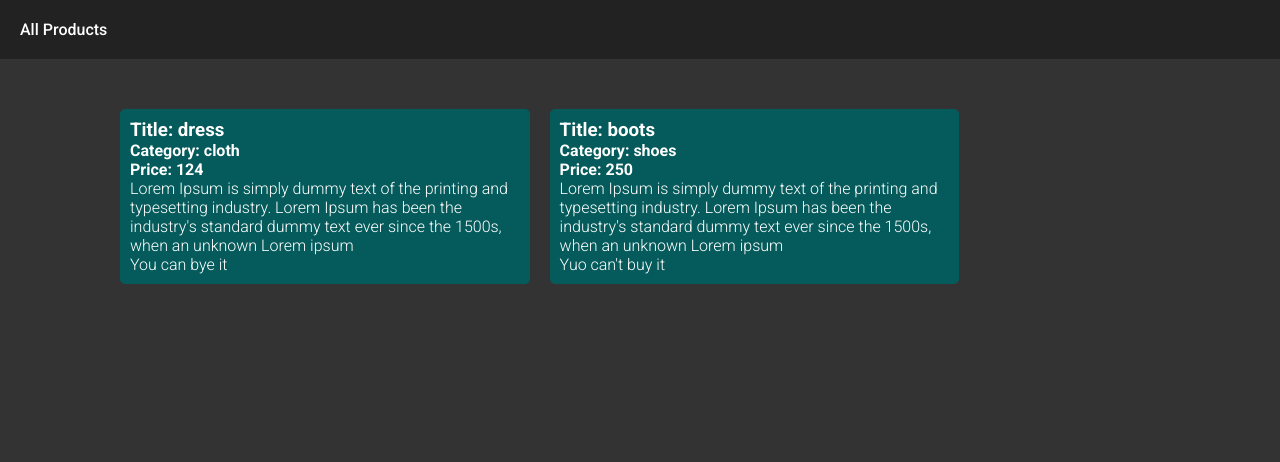
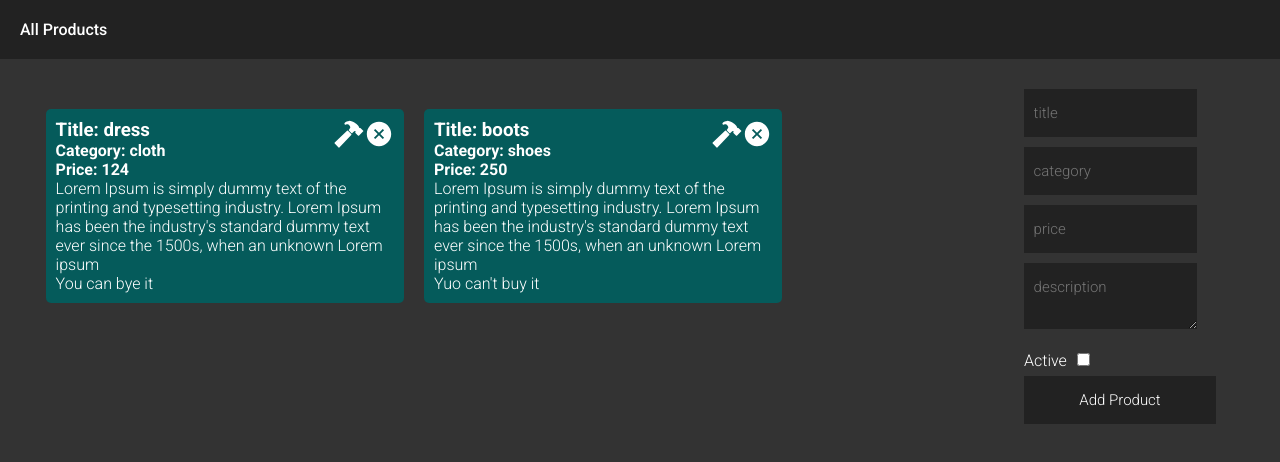
Before and after one commit to max221088/react-start-learn, a React (Create React App) app: page / in a window 1280 px wide. Shown: the top 462 px of the page. Built offline with nearby package versions, Linux system fonts and the light colour scheme.

Commit message:
lesson 8 form, state, setState

```diff
--- a/package.json
+++ b/package.json
@@ -8,6 +8,7 @@
     "@testing-library/user-event": "^13.5.0",
     "react": "^18.2.0",
     "react-dom": "^18.2.0",
+    "react-icons": "^4.10.1",
     "react-scripts": "5.0.1",
     "web-vitals": "^2.1.4"
   },
--- a/src/App.js
+++ b/src/App.js
@@ -1,20 +1,51 @@
 import React from "react"
 import Header from "./components/header"
 import Products from "./components/products"
+import AddProduct from "./components/addProduct"
 
 class app extends React.Component {
+  constructor (props) {
+		super (props)
+		this.state = {
+			products: [
+				{
+					id: 1,
+					title: "dress",
+					category: "cloth",
+					price: "124",
+					active: true,
+					description: "Lorem Ipsum is simply dummy text of the printing and typesetting industry. Lorem Ipsum has been the industry's standard dummy text ever since the 1500s, when an unknown Lorem ipsum "
+				},
+				{
+					id: 2,
+					title: "boots",
+					category: "shoes",
+					price: "250",
+					active: false,
+					description: "Lorem Ipsum is simply dummy text of the printing and typesetting industry. Lorem Ipsum has been the industry's standard dummy text ever since the 1500s, when an unknown Lorem ipsum "
+				}
+			]
+		}
+		this.addProduct = this.addProduct.bind(this)
+	}
 
   render () {
     return (
       <div>
         <Header/>
         <main>
-          <Products/>
+          <Products products={this.state.products}/>
         </main>
-        <aside></aside>
+        <aside>
+					<AddProduct onAdd={this.addProduct}/>
+				</aside>
       </div>
     )
   }
-
+	addProduct (product) {
+		product.id = this.state.products.length + 1;
+		this.setState({products: this.state.products.push(product)})
+		console.log(this.state.products)
+	}
 }
 export default app
--- /dev/null
+++ b/src/components/addProduct.js
@@ -0,0 +1,35 @@
+import React from "react";
+
+class AddProduct extends React.Component {
+	constructor (props) {
+		super (props)
+		this.state = {
+				title: '',
+				category: '',
+				price: '',
+				description: '',
+				active: false
+		}
+	}
+	render () {
+		return (
+				<form>
+					<input placeholder="title" onChange={(e) => this.setState({title: e.target.value})}/>
+					<input placeholder="category" onChange={(e) => this.setState({category: e.target.value})}/>
+					<input placeholder="price" onChange={(e) => this.setState({price: e.target.value})}/>
+					<textarea placeholder="description" onChange={(e) => this.setState({description: e.target.value})}></textarea>
+					<label htmlFor="active">Active</label>
+					<input  type="checkbox" id="active" onChange={(e) => this.setState({active: e.target.checked})}/>
+					<button type="button" onClick={()=> this.props.onAdd({
+						title: this.state.title,
+						category: this.state.category,
+						price: this.state.price,
+						description: this.state.description,
+						active: this.state.active
+					})}>Add Product</button>
+				</form>
+		)
+	}
+}
+
+export default AddProduct
--- /dev/null
+++ b/src/components/product.js
@@ -0,0 +1,20 @@
+import React from "react";
+import { IoCloseCircleSharp, IoHammerSharp } from "react-icons/io5";
+
+class User extends React.Component {
+	product = this.props.product
+	render () {
+    return (
+			<div className="cart" >
+				< IoCloseCircleSharp className="icon delete"/>
+				< IoHammerSharp className="icon edit" />
+				<h3>Title: {this.product.title}</h3>
+				<h4>Category: {this.product.category}</h4>
+				<h4>Price: {this.product.price}</h4>
+				<p>{this.product.description}</p>
+				<p>{(this.product.active)? "You can bye it" : "Yuo can't buy it"}</p>
+			</div>
+		)
+	}
+}
+export default User
--- a/src/components/products.js
+++ b/src/components/products.js
@@ -1,35 +1,15 @@
 import React from "react";
+import Product from "./product"
 
 class Products  extends React.Component {
-  products = [
-    {
-      id: 1,
-      title: "dress",
-      category: "cloth",
-      price: "124",
-      actual: true,
-      description: "Lorem Ipsum is simply dummy text of the printing and typesetting industry. Lorem Ipsum has been the industry's standard dummy text ever since the 1500s, when an unknown Lorem ipsum "
-    },
-    {
-      id: 2,
-      title: "boots",
-      category: "shoes",
-      price: "250",
-      actual: false,
-      description: "Lorem Ipsum is simply dummy text of the printing and typesetting industry. Lorem Ipsum has been the industry's standard dummy text ever since the 1500s, when an unknown Lorem ipsum "
-    }
-  ]
+	products = this.props.products
   render () {
     if (this.products.length > 0) {
       return (
         <div className="cart-container">
-          {this.products.map((product) => (<div className="cart" key={product.id}>
-            <h3>Title: {product.title}</h3>
-            <h4>Category: {product.category}</h4>
-            <h4>Price: {product.price}</h4>
-            <p>{product.description}</p>
-            <p>{(product.actual)? "You can bye it" : "Yuo can't buy it"}</p>
-          </div>))}
+          {this.products.map((product) => (
+						<Product key={product.id} product={product }/>
+					))}
         </div>
       )
     } else {
--- a/src/css/index.css
+++ b/src/css/index.css
@@ -11,20 +11,22 @@ body {
   font-family: 'Roboto', sans-serif;
   font-weight: 300;
 }
-
 .header {
   background-color: #222;
   font-weight: 500;
   padding: 20px;
 }
 main{
-  margin: 50px 100px;
-  width: 80%;
+  margin: 50px 2%;
+  width: 70%;
   float: left;
 }
-aside{
-  width: 20%;
-  float: left;
+aside {
+	width: 15%;
+	margin-top: 30px;
+	margin-left: 5%;
+	margin-right: 5%;
+	float:right;
 }
 .cart-container{
   display: flex;
@@ -36,3 +38,42 @@ aside{
   background-color: rgb(5, 91, 91);
   border-radius: 5px;
 }
+.icon{
+	float: right;
+	width: 30px;
+	height: inherit;
+	cursor: pointer;
+
+}
+.icon:hover{
+	opacity: 0.6;
+}
+
+aside form input:not([type="checkbox"]),
+aside form textarea,
+aside form button {
+    width: 90%;
+    padding: 15px 5%;
+    font-family: 'Roboto', sans-serif;
+    font-weight: 300;
+    margin-bottom: 10px;
+    border: 0;
+    background: #222;
+    color: #fff;
+    outline: none;
+    font-size: 15px;
+}
+
+aside form input[type="checkbox"] {
+    margin: 10px;
+}
+
+aside form button {
+    width: 100%;
+    cursor: pointer;
+    transition: transform 500ms ease;
+}
+
+aside form button:hover {
+    transform: scale(1.1);
+}
```
Also changed, not shown: 1 other file (tests, documents, lock files or other folders).
